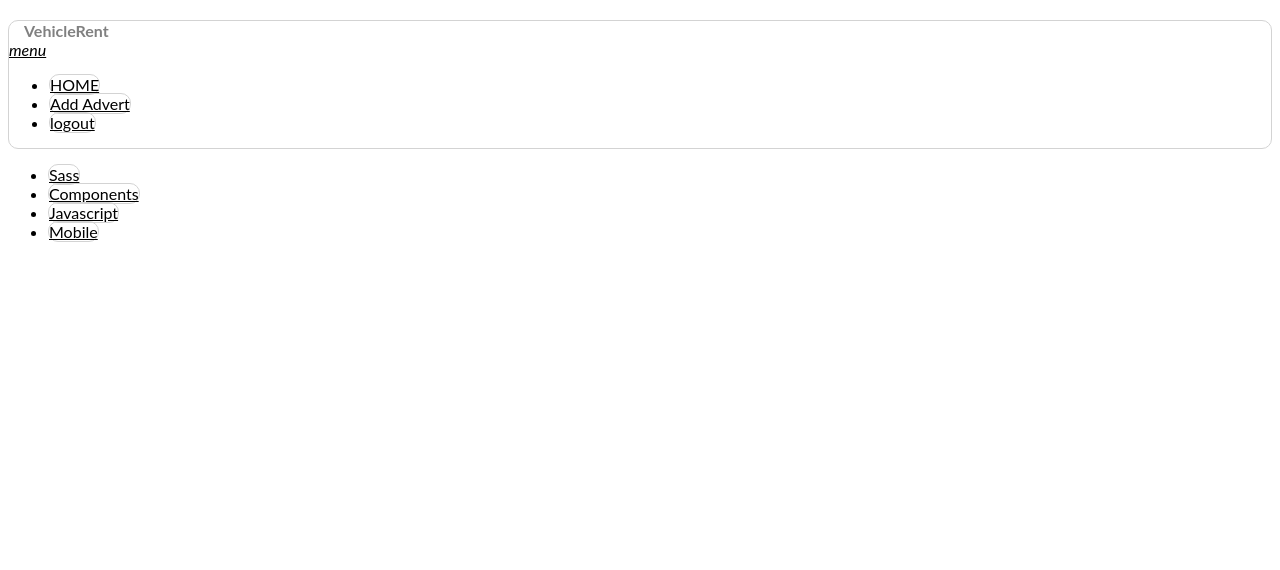
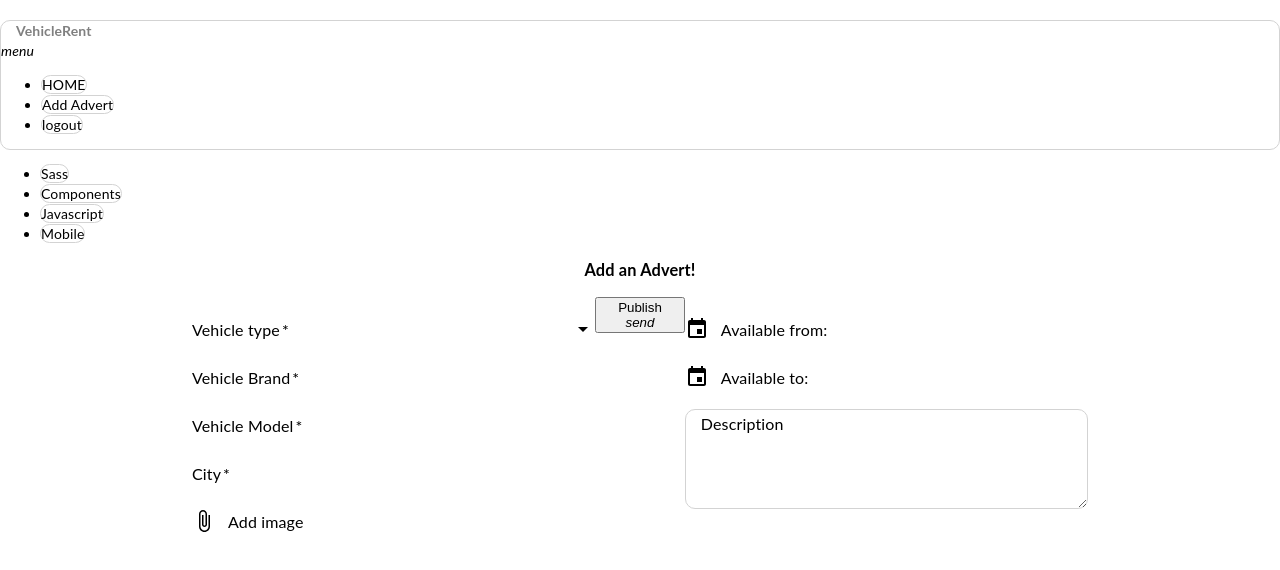
Before and after one commit to radek-h/vehicle-rent-app, a Vue app in the folder frontend/: page /add-advert in a window 1280 px wide. Shown: the top 570 px of the page. Built offline with nearby package versions, Linux system fonts and the light colour scheme; the HTML template or start-up script is replaced by a standard one.

Commit message:
add_advert_form

```diff
--- a/frontend/package.json
+++ b/frontend/package.json
@@ -10,6 +10,7 @@
   "dependencies": {
     "core-js": "^2.6.5",
     "vue": "^2.6.10",
+    "vue-material": "^1.0.0-beta-11",
     "vue-router": "^3.0.3"
   },
   "devDependencies": {
--- a/frontend/src/components/Navbar.vue
+++ b/frontend/src/components/Navbar.vue
@@ -18,7 +18,7 @@
         </router-link>
       </li>
       <li>
-        <router-link to="/add-advert" class="btn waves-effect waves-light white">
+        <router-link :to="{ name: 'advert-editor' }" class="btn waves-effect waves-light white">
           Add Advert
         </router-link>
       </li>
--- a/frontend/src/router.js
+++ b/frontend/src/router.js
@@ -2,6 +2,7 @@ import Vue from "vue";
 import Router from "vue-router";
 import Home from "./views/Home.vue";
 import Advert from "./views/Advert.vue";
+import AdvertEditor from "./views/AdvertEditor.vue";
 
 Vue.use(Router);
 
@@ -20,5 +21,10 @@ export default new Router({
       component: Advert,
       props: true
     },
+    {
+      path: "/add-advert",
+      name: "advert-editor",
+      component: AdvertEditor,
+    },
   ]
 });
--- a/frontend/src/views/Advert.vue
+++ b/frontend/src/views/Advert.vue
@@ -86,10 +86,10 @@
                 </p>
               </div>
             </div>
-            <!-- <router-link
-            :to="{ name: 'advert', params: { slug: advert.slug } }">-->
-            <a class="waves-effect btn-flat">Make an order</a>
-            <!-- </router-link> -->
+            <router-link
+            :to="{ name: 'advert', params: { slug: advert.slug } }">
+              <a class="waves-effect btn-flat">Make an order</a>
+            </router-link>
 
             <!-- <a class="waves-effect waves-teal btn-flat">Make an order</a> -->
           </div>
--- /dev/null
+++ b/frontend/src/views/AdvertEditor.vue
@@ -0,0 +1,155 @@
+<template>
+  <div class="container">
+    <div class="col s12 m6">
+      <div class="card large">
+        <div class="advert-title">
+          <h3>Add an Advert!</h3>
+        </div>
+        <form @submit.prevent="onSubmit">
+          <div class="add-advert-container">
+            <div class="add-advert-left-container">
+              <md-field>
+                <label for="vehicle-type">Vehicle type</label>
+                <md-select v-model="advert_vehicle_type" id="vehicle-type" required>
+                  <md-option value="Car" selected>Car</md-option>
+                  <md-option value="Motor">Motor</md-option>
+                  <md-option value="Bike">Bike</md-option>
+                  <md-option value="Boat">Boat</md-option>
+                  <md-option value="Other">Other</md-option>
+                </md-select>
+              </md-field>
+
+              <md-field>
+                <label>Vehicle Brand</label>
+                <md-input v-model="advert_brand" required></md-input >
+              </md-field>
+
+              <md-field>
+                <label>Vehicle Model</label>
+                <md-input v-model="advert_model" required></md-input>
+              </md-field>
+
+              <md-field>
+                <label>City</label>
+                <md-input v-model="advert_city" required></md-input>
+              </md-field>
+
+              <md-field>
+                <label>Add image</label>
+                <md-file v-model="advert_image" />
+              </md-field>
+            </div>
+
+            <div class="add-advert-right-container">
+              <md-datepicker v-model="advert_ava_from" required>
+                <label>Available from:</label>
+              </md-datepicker>
+
+              <md-datepicker v-model="advert_ava_to">
+                <label>Available to:</label>
+              </md-datepicker>
+
+              <md-field>
+                <label style="margin-top: 5px;">Description</label>
+                <md-textarea v-model="advert_content"></md-textarea>
+              </md-field>
+            </div>
+          </div>
+
+            <button class="btn waves-effect waves-light" type="submit" name="action">
+              Publish
+              <i class="material-icons right">send</i>
+            </button>
+
+        </form>
+        <p v-if="error" class="disable">{{ error }}</p>
+      </div>
+    </div>
+  </div>
+</template>
+
+<script>
+import { apiService } from "@/common/api.service";
+export default {
+  name: "AdvertEditor",
+  data() {
+    return {
+      advert_vehicle_type: null,
+      advert_brand: null,
+      advert_model: null,
+      advert_city: null,
+      advert_ava_from: null,
+      advert_ava_to: null,
+      advert_body: null,
+      error: null
+    };
+  },
+  methods: {
+    onSubmit() {
+      if (this.advert_brand.length > 100 || this.advert_model.length > 100 || this.advert_city.length > 100) {
+        this.error = "Length of vehicle brand must be less than 100 chars";
+      } else {
+        let endpoint = "/api/questions/";
+        let method = "POST";
+        apiService(endpoint, method, { content: this.advert_brand }).then(
+          advert_data => {
+            this.$router.push({
+              name: "advert",
+              params: { slug: advert_data.slug }
+            });
+          }
+        );
+      }
+    }
+  },
+  created() {
+    document.title = "Editor - VehicleRent";
+  }
+};
+</script>
+
+<style scoped>
+button {
+  display: block;
+  margin: 0 auto;
+}
+/* .md-datepicker-header, .md-datepicker-body {
+  background-color: white;
+} */
+.md-field + .md-has-textarea:not(.md-autogrow) {
+  margin-top: 0px;
+}
+.md-textarea {
+  border: 1px solid lightgray !important;
+  border-radius: 10px !important;
+}
+.md-field {
+  margin: 0px;
+}
+.btn-small {
+  height: 2rem !important;
+  line-height: 2rem !important;
+}
+.advert-title {
+  text-align: center;
+}
+.add-advert-container {
+  width: 70%;
+  margin-left: auto;
+  margin-right: auto;
+}
+/* .publish-btn {
+  margin-left: auto;
+  margin-right: auto;
+} */
+.add-advert-left-container {
+  min-height: 350px;
+  width: 45%;
+  float: left;
+}
+.add-advert-right-container {
+  min-height: 350px;
+  width: 45%;
+  float: right;
+}
+</style>
```
Also changed, not shown: frontend/src/main.js (+8 -0 lines), frontend/webpack-stats.json (+1 -1 lines), 1 other file (tests, documents, lock files or other folders).
